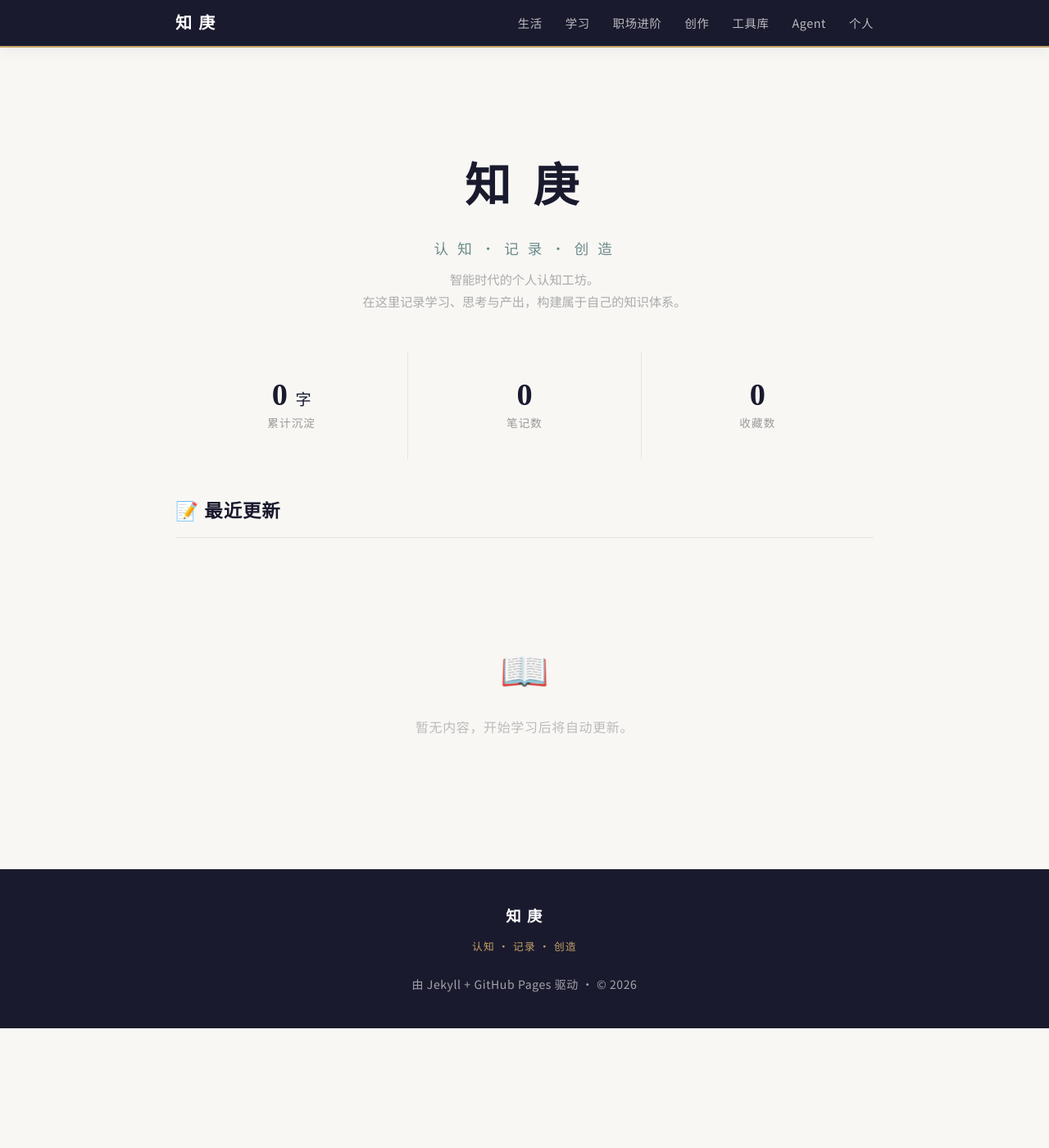
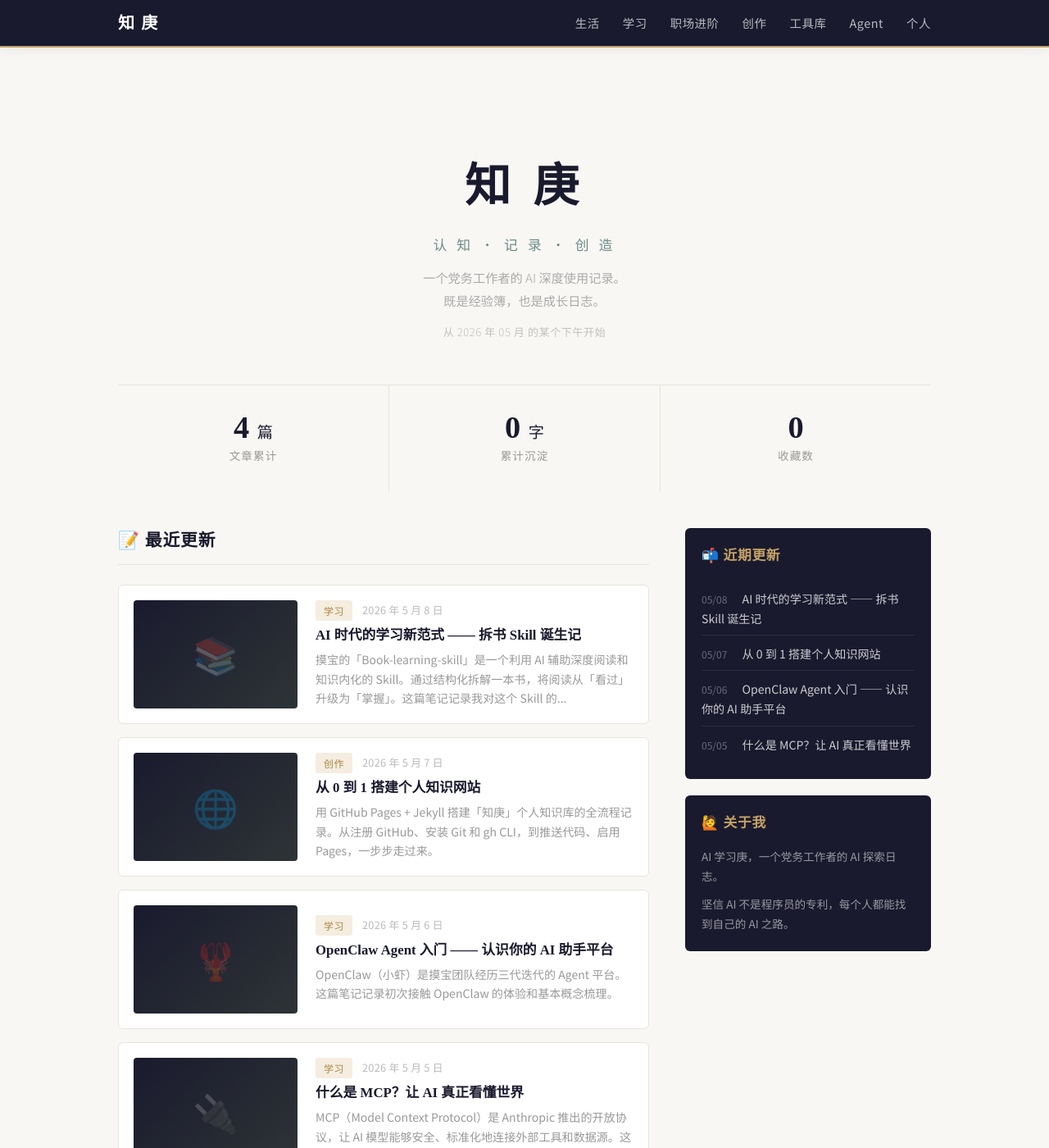
Before and after one commit to zhoug/mw-learning, a Jekyll site: the page built from index.md, in a window 1280 px wide and 1400 px high. Shown: the whole window at 82% size. Built offline with Jekyll 4.4.1, drawn with Linux system fonts in a browser that asks for light colours; some of the changed text lies outside the part shown.

Commit message:
feat: 首页改版 — 文章卡片布局 + 近期更新侧栏 + 4篇初始文章

````diff
--- /dev/null
+++ b/_posts/2026-05-05-what-is-mcp.md
@@ -0,0 +1,39 @@
+---
+layout: page
+title: "什么是 MCP？让 AI 真正看懂世界"
+date: 2026-05-05
+emoji: "🔌"
+category: 学习
+excerpt: "MCP（Model Context Protocol）是 Anthropic 推出的开放协议，让 AI 模型能够安全、标准化地连接外部工具和数据源。这篇笔记聊聊 MCP 是什么、为什么重要、以及如何开始使用。"
+---
+
+## 一句话理解 MCP
+
+**MCP = AI 的「USB-C 接口」**
+
+以前每个 AI 工具要单独对接 API —— 就像每个设备要配不同充电线。MCP 提供了一个标准协议，一次对接，所有兼容 MCP 的 AI 都能用。
+
+## 核心概念
+
+```
+┌──────────┐     MCP      ┌──────────┐
+│  AI Host │ ←──────────→ │  Server  │
+│ (Claude) │   标准协议    │ (工具/DB) │
+└──────────┘              └──────────┘
+```
+
+- **Host**: AI 应用（如 Claude Desktop）
+- **Client**: Host 内部的 MCP 客户端
+- **Server**: 暴露特定能力的服务（如文件系统、数据库、API）
+
+## 为什么重要
+
+1. **标准化** — 不用每个 AI 都重新发明轮子
+2. **安全性** — 权限在 Server 侧控制
+3. **可组合** — 不同 Server 可以组合使用
+
+## 后续学习计划
+
+- [ ] 搭建第一个 MCP Server
+- [ ] 在 OpenClaw 中使用 MCP
+- [ ] 了解社区热门 MCP Server
--- /dev/null
+++ b/_posts/2026-05-06-openclaw-intro.md
@@ -0,0 +1,38 @@
+---
+layout: page
+title: "OpenClaw Agent 入门 —— 认识你的 AI 助手平台"
+date: 2026-05-06
+emoji: "🦞"
+category: 学习
+excerpt: "OpenClaw（小虾）是摸宝团队经历三代迭代的 Agent 平台。这篇笔记记录初次接触 OpenClaw 的体验和基本概念梳理。"
+---
+
+## 平台背景
+
+摸宝团队的 Agent 平台经历了三代：
+
+| 代 | 名称 | 定位 |
+|---|------|------|
+| 1 | 小龙虾 | 探索版 |
+| 2 | 小虾 (OpenClaw) | 当前主力 |
+| 3 | 小马 (Hermes) | 高端版 |
+
+## OpenClaw 核心能力
+
+- **多 Channel 接入**: WebChat、Discord、Telegram 等
+- **Skill 系统**: 可安装技能包扩展能力
+- **Cron 定时**: 内置定时任务和提醒
+- **Memory 记忆**: 对话记忆 + 长期记忆
+- **Browser 控制**: 浏览器自动化
+
+## 我的配置
+
+- Channel: webchat
+- Model: qclaw/pool-deepseek-v4-pro
+- Agent: agent-4a7b6e77
+
+## 后续计划
+
+- [ ] 了解 Skill 开发流程
+- [ ] 配置多 Channel
+- [ ] 搭建自动化工作流
--- /dev/null
+++ b/_posts/2026-05-07-build-website.md
@@ -0,0 +1,48 @@
+---
+layout: page
+title: "从 0 到 1 搭建个人知识网站"
+date: 2026-05-07
+emoji: "🌐"
+category: 创作
+excerpt: "用 GitHub Pages + Jekyll 搭建「知庚」个人知识库的全流程记录。从注册 GitHub、安装 Git 和 gh CLI，到推送代码、启用 Pages，一步步走过来。"
+---
+
+## 为什么做网站
+
+需要一个**随时随地可访问、多 Agent 可读取**的知识沉淀空间。
+
+对比了几个方案：
+
+| 方案 | 成本 | 灵活度 | 选择 |
+|------|------|--------|------|
+| Notion | 免费 | 中 | ❌ 封闭 |
+| Obsidian Publish | $8/月 | 高 | ❌ 付费 |
+| GitHub Pages | **¥0** | 最高 | ✅ |
+
+## 技术栈
+
+```
+GitHub Pages ← Jekyll ← Markdown ← Agent 生成
+```
+
+## 搭建步骤
+
+1. **注册 GitHub** → 用户名 `zhoug`
+2. **安装 Git** → 命令行版本控制
+3. **安装 gh CLI** → GitHub 命令行工具
+4. **创建仓库** → `zhoug/mw-learning`
+5. **搭建 Jekyll** → 选择 minima 主题 + 自定义样式
+6. **启用 Pages** → Settings → Pages → master 分支
+7. **绑定域名** → `https://zhoug.github.io/mw-learning/`
+
+## 踩坑记录
+
+- `gh auth login` 多次超时 → 换 PAT token 方式
+- GitHub Pages 404 → 添加 `index.html`
+- 443 端口间歇不通 → 公司网络限制
+
+## 关键收获
+
+> 一个党务工作者，不写代码，靠 Agent 对话就搭出了网站。
+>
+> 这就是 AI 时代的可能性。
--- /dev/null
+++ b/_posts/2026-05-08-chaishu-skill.md
@@ -0,0 +1,44 @@
+---
+layout: page
+title: "AI 时代的学习新范式 —— 拆书 Skill 诞生记"
+date: 2026-05-08
+emoji: "📚"
+category: 学习
+excerpt: "摸宝的「Book-learning-skill」是一个利用 AI 辅助深度阅读和知识内化的 Skill。通过结构化拆解一本书，将阅读从「看过」升级为「掌握」。这篇笔记记录我对这个 Skill 的学习和理解。"
+---
+
+## 拆书 Skill 是什么
+
+摸宝开源的 Book-learning-skill，核心思路是：
+
+> 用 AI 帮你把一本书拆解、重组、内化，而不是简单摘要。
+
+## 四步流程
+
+```
+想法 → 测试 → 环境准备 → Codex 实现 → 迭代
+```
+
+## 我的理解
+
+这个 Skill 的精髓不在于「读得更快」，而在于：
+
+1. **结构化输出** — 不是散乱的笔记，而是分层知识
+2. **AI 作为教练** — 提问、引导，而非替代思考
+3. **知识可检索** — 存入 Obsidian，形成可查询的知识库
+
+## LLM Wiki 三层结构
+
+摸宝的知识库方法论：
+
+```
+Raw（原始） → Wiki（整理） → Schema（结构化）
+```
+
+每一层都是对上一层的精炼和抽象，最终形成「可被 AI 理解」的知识。
+
+## 后续学习
+
+- [ ] 在 GitHub 研究 Book-learning-skill 源码
+- [ ] 用拆书 Skill 拆解第一本书
+- [ ] 搭建自己的三层 Wiki 知识库
--- a/assets/css/style.css
+++ b/assets/css/style.css
@@ -59,7 +59,7 @@ h3 { font-size: 1.1em; }
 
 /* --- Wrapper --- */
 .wrapper {
-  max-width: 900px;
+  max-width: 1040px;
   margin: 0 auto;
   padding: 0 24px;
 }
@@ -93,9 +93,7 @@ h3 { font-size: 1.1em; }
   transition: color var(--transition);
 }
 
-.site-title:hover {
-  color: var(--bronze) !important;
-}
+.site-title:hover { color: var(--bronze) !important; }
 
 .site-nav {
   display: flex;
@@ -132,7 +130,7 @@ h3 { font-size: 1.1em; }
    ======================================== */
 .home-hero {
   text-align: center;
-  padding: 80px 20px 48px;
+  padding: 80px 20px 52px;
   border-bottom: 1px solid var(--border);
 }
 
@@ -142,15 +140,15 @@ h3 { font-size: 1.1em; }
   font-weight: 700;
   color: var(--ink);
   letter-spacing: 0.12em;
-  margin-bottom: 12px;
+  margin-bottom: 8px;
 }
 
 .home-hero .tagline {
-  font-size: 1.1em;
+  font-size: 1.05em;
   color: var(--slate);
   font-weight: 300;
-  letter-spacing: 0.2em;
-  margin-bottom: 8px;
+  letter-spacing: 0.25em;
+  margin-bottom: 12px;
 }
 
 .home-hero .subtitle {
@@ -162,14 +160,21 @@ h3 { font-size: 1.1em; }
   line-height: 1.8;
 }
 
+.home-hero .hero-date {
+  font-size: 0.82em;
+  color: #c0c0c0;
+  margin-top: 14px;
+  font-weight: 300;
+  letter-spacing: 0.04em;
+}
+
 /* --- Stats Dashboard --- */
 .stats-dashboard {
   display: grid;
   grid-template-columns: repeat(3, 1fr);
   gap: 1px;
   background: var(--border);
-  margin: -1px 0 0 0;
-  border-radius: 0;
+  margin: 0;
 }
 
 .stat-item {
@@ -179,9 +184,7 @@ h3 { font-size: 1.1em; }
   transition: background var(--transition);
 }
 
-.stat-item:hover {
-  background: var(--white);
-}
+.stat-item:hover { background: var(--white); }
 
 .stat-number {
   font-family: "Noto Serif SC", serif;
@@ -205,6 +208,185 @@ h3 { font-size: 1.1em; }
 }
 
 /* ========================================
+   TWO-COLUMN HOME LAYOUT
+   ======================================== */
+.home-layout {
+  display: grid;
+  grid-template-columns: 1fr 300px;
+  gap: 44px;
+  margin-top: 44px;
+  align-items: start;
+}
+
+.home-main {
+  min-width: 0;
+}
+
+/* --- Article Card --- */
+.article-card {
+  display: flex;
+  gap: 22px;
+  padding: 18px;
+  border: 1px solid var(--border);
+  border-radius: var(--radius);
+  background: var(--white);
+  margin-bottom: 16px;
+  transition: all var(--transition);
+}
+
+.article-card:hover {
+  border-color: var(--bronze);
+  box-shadow: var(--shadow-md);
+  transform: translateY(-1px);
+}
+
+.card-img {
+  width: 200px;
+  min-width: 200px;
+  height: 132px;
+  border-radius: 4px;
+  overflow: hidden;
+  flex-shrink: 0;
+}
+
+.card-img img {
+  width: 100%;
+  height: 100%;
+  object-fit: cover;
+}
+
+.card-img-placeholder {
+  width: 100%;
+  height: 100%;
+  display: flex;
+  align-items: center;
+  justify-content: center;
+  font-size: 2.8em;
+}
+
+.card-img-placeholder span {
+  opacity: 0.25;
+}
+
+.card-text {
+  flex: 1;
+  min-width: 0;
+  display: flex;
+  flex-direction: column;
+  justify-content: center;
+}
+
+.card-meta-top {
+  display: flex;
+  align-items: center;
+  gap: 12px;
+  margin-bottom: 6px;
+}
+
+.card-category {
+  display: inline-block;
+  background: var(--bronze-light);
+  color: var(--bronze-dark);
+  padding: 2px 10px;
+  border-radius: 3px;
+  font-size: 0.75em;
+  letter-spacing: 0.04em;
+}
+
+.card-date {
+  font-size: 0.8em;
+  color: #bbb;
+  letter-spacing: 0.02em;
+}
+
+.card-text h3 {
+  font-family: "Noto Serif SC", serif;
+  font-size: 1.05em;
+  font-weight: 600;
+  margin-bottom: 6px;
+  line-height: 1.45;
+}
+
+.card-text h3 a {
+  color: var(--ink);
+}
+
+.card-text h3 a:hover {
+  color: var(--bronze);
+}
+
+.card-text p {
+  color: #999;
+  font-size: 0.88em;
+  line-height: 1.65;
+  margin: 0;
+}
+
+/* --- Sidebar --- */
+.home-sidebar {
+  position: sticky;
+  top: 80px;
+}
+
+.sidebar-card {
+  background: var(--ink);
+  color: var(--white);
+  border-radius: var(--radius);
+  padding: 22px 20px;
+  margin-bottom: 20px;
+}
+
+.sidebar-card h3 {
+  color: var(--bronze);
+  font-family: "Noto Serif SC", serif;
+  font-size: 1.05em;
+  margin-bottom: 18px;
+  letter-spacing: 0.04em;
+}
+
+/* Recent updates list */
+.ru-item {
+  padding: 9px 0;
+  border-bottom: 1px solid rgba(255,255,255,0.08);
+  line-height: 1.5;
+}
+
+.ru-item:last-child {
+  border-bottom: none;
+}
+
+.ru-date {
+  display: inline-block;
+  font-size: 0.75em;
+  color: rgba(255,255,255,0.35);
+  margin-right: 10px;
+  font-variant-numeric: tabular-nums;
+  min-width: 36px;
+}
+
+.ru-item a {
+  color: rgba(255,255,255,0.78);
+  font-size: 0.88em;
+  transition: color var(--transition);
+}
+
+.ru-item a:hover {
+  color: var(--bronze);
+}
+
+/* About sidebar */
+.sidebar-about p {
+  font-size: 0.85em;
+  color: rgba(255,255,255,0.55);
+  line-height: 1.75;
+  margin-bottom: 10px;
+}
+
+.sidebar-about p:last-child {
+  margin-bottom: 0;
+}
+
+/* ========================================
    CONTENT SECTIONS
    ======================================== */
 .page-content {
@@ -213,14 +395,14 @@ h3 { font-size: 1.1em; }
 }
 
 .section-header {
-  margin-bottom: 36px;
+  margin-bottom: 24px;
 }
 
 .section-header h2 {
   font-family: "Noto Serif SC", serif;
-  font-size: 1.4em;
+  font-size: 1.3em;
   color: var(--ink);
-  padding-bottom: 16px;
+  padding-bottom: 14px;
   border-bottom: 1px solid var(--border);
   letter-spacing: 0.04em;
 }
@@ -260,13 +442,8 @@ h3 { font-size: 1.1em; }
   margin-bottom: 4px;
 }
 
-.update-content h3 a {
-  color: var(--ink);
-}
-
-.update-content h3 a:hover {
-  color: var(--bronze);
-}
+.update-content h3 a { color: var(--ink); }
+.update-content h3 a:hover { color: var(--bronze); }
 
 .update-excerpt {
   font-size: 0.9em;
@@ -313,9 +490,7 @@ h3 { font-size: 1.1em; }
   object-fit: cover;
 }
 
-.card-body {
-  padding: 20px;
-}
+.card-body { padding: 20px; }
 
 .card-body h3 {
   font-family: "Noto Serif SC", serif;
@@ -378,18 +553,14 @@ h3 { font-size: 1.1em; }
   margin-bottom: 12px;
 }
 
-.post-content p {
-  margin-bottom: 16px;
-}
+.post-content p { margin-bottom: 16px; }
 
 .post-content ul, .post-content ol {
   margin-bottom: 16px;
   padding-left: 24px;
 }
 
-.post-content li {
-  margin-bottom: 6px;
-}
+.post-content li { margin-bottom: 6px; }
 
 .post-content blockquote {
   border-left: 3px solid var(--bronze);
@@ -423,20 +594,11 @@ th {
   letter-spacing: 0.04em;
 }
 
-tr:nth-child(even) td {
-  background: rgba(255,255,255,0.5);
-}
-
-tr:hover td {
-  background: var(--bronze-light);
-}
+tr:nth-child(even) td { background: rgba(255,255,255,0.5); }
+tr:hover td { background: var(--bronze-light); }
 
 /* --- Horizontal Rule --- */
-hr {
-  border: none;
-  border-top: 1px solid var(--border);
-  margin: 48px 0;
-}
+hr { border: none; border-top: 1px solid var(--border); margin: 48px 0; }
 
 /* --- Code --- */
 code {
@@ -519,59 +681,80 @@ pre code {
 /* ========================================
    RESPONSIVE
    ======================================== */
+@media (max-width: 860px) {
+  .home-layout {
+    grid-template-columns: 1fr;
+    gap: 32px;
+  }
+
+  .home-sidebar {
+    position: static;
+    display: grid;
+    grid-template-columns: repeat(2, 1fr);
+    gap: 16px;
+  }
+
+  .sidebar-card {
+    margin-bottom: 0;
+  }
+}
+
 @media (max-width: 768px) {
+  .wrapper {
+    padding: 0 18px;
+  }
+
   .site-header .wrapper {
     flex-direction: column;
     height: auto;
-    padding: 12px 24px;
+    padding: 10px 18px;
   }
 
   .site-nav {
-    gap: 16px;
+    gap: 14px;
     flex-wrap: wrap;
     justify-content: center;
-    margin-top: 8px;
+    margin-top: 6px;
   }
 
-  .site-nav .page-link {
-    font-size: 0.8em;
+  .site-nav .page-link { font-size: 0.78em; }
+
+  .site-nav .page-link.active::after { bottom: -5px; }
+
+  .home-hero {
+    padding: 48px 20px 36px;
   }
 
-  .site-nav .page-link.active::after {
-    bottom: -5px;
+  .home-hero .brand { font-size: 2.4em; }
+
+  .article-card {
+    flex-direction: column;
   }
 
-  .home-hero {
-    padding: 48px 20px 32px;
+  .card-img {
+    width: 100%;
+    min-width: 100%;
+    height: 160px;
   }
 
-  .home-hero .brand {
-    font-size: 2.4em;
-  }
+  .stats-dashboard { grid-template-columns: repeat(3, 1fr); }
+  .stat-number { font-size: 1.6em; }
 
-  .stats-dashboard {
-    grid-template-columns: repeat(3, 1fr);
-  }
-
-  .stat-number {
-    font-size: 1.6em;
-  }
-
-  .card-grid {
+  .home-sidebar {
     grid-template-columns: 1fr;
   }
 }
 
 @media (max-width: 480px) {
-  .stats-dashboard {
-    grid-template-columns: 1fr;
-  }
+  .wrapper { padding: 0 14px; }
 
-  .home-hero .brand {
-    font-size: 2em;
-  }
+  .stats-dashboard { grid-template-columns: 1fr; }
 
-  .home-hero .tagline {
-    letter-spacing: 0.1em;
-  }
+  .home-hero .brand { font-size: 2em; }
+  .home-hero .tagline { letter-spacing: 0.12em; }
+  .home-hero .subtitle { font-size: 0.88em; }
+
+  .card-img { height: 140px; }
+
+  .card-text h3 { font-size: 0.98em; }
 }
--- a/index.md
+++ b/index.md
@@ -8,19 +8,20 @@ order: 0
   <div class="brand">知 庚</div>
   <div class="tagline">认 知 · 记 录 · 创 造</div>
   <div class="subtitle">
-    智能时代的个人认知工坊。<br>
-    在这里记录学习、思考与产出，构建属于自己的知识体系。
+    一个党务工作者的 AI 深度使用记录。<br>
+    既是经验簿，也是成长日志。
   </div>
+  <div class="hero-date">从 2026 年 05 月 的某个下午开始</div>
 </div>
 
 <div class="stats-dashboard">
   <div class="stat-item">
+    <span class="stat-number">{{ site.posts | size }} <small>篇</small></span>
+    <span class="stat-label">文章累计</span>
+  </div>
+  <div class="stat-item">
     <span class="stat-number">0 <small>字</small></span>
     <span class="stat-label">累计沉淀</span>
-  </div>
-  <div class="stat-item">
-    <span class="stat-number">0</span>
-    <span class="stat-label">笔记数</span>
   </div>
   <div class="stat-item">
     <span class="stat-number">0</span>
@@ -28,13 +29,52 @@ order: 0
   </div>
 </div>
 
-<div class="update-feed">
-  <div class="section-header">
-    <h2>📝 最近更新</h2>
+<div class="home-layout">
+  <div class="home-main">
+
+    <div class="section-header">
+      <h2>📝 最近更新</h2>
+    </div>
+
+    {% for post in site.posts limit:5 %}
+    <article class="article-card">
+      <a href="{{ post.url | relative_url }}" class="card-img">
+        {% if post.image %}
+          <img src="{{ post.image | relative_url }}" alt="{{ post.title }}" loading="lazy">
+        {% else %}
+          <div class="card-img-placeholder" style="background: linear-gradient(135deg, {{ post.color_start | default: '#1a1a2e' }}, {{ post.color_end | default: '#2d3436' }});">
+            <span>{{ post.emoji | default: "📖" }}</span>
+          </div>
+        {% endif %}
+      </a>
+      <div class="card-text">
+        <div class="card-meta-top">
+          <span class="card-category">{{ post.category }}</span>
+          <span class="card-date">{{ post.date | date: "%Y 年 %-m 月 %-d 日" }}</span>
+        </div>
+        <h3><a href="{{ post.url | relative_url }}">{{ post.title }}</a></h3>
+        <p>{{ post.excerpt | strip_html | truncate: 100 }}</p>
+      </div>
+    </article>
+    {% endfor %}
+
   </div>
 
-  <div class="empty-state">
-    <span class="empty-icon">📖</span>
-    <p>暂无内容，开始学习后将自动更新。</p>
-  </div>
+  <aside class="home-sidebar">
+    <div class="sidebar-card">
+      <h3>📬 近期更新</h3>
+      {% for post in site.posts limit:8 %}
+      <div class="ru-item">
+        <span class="ru-date">{{ post.date | date: "%m/%d" }}</span>
+        <a href="{{ post.url | relative_url }}">{{ post.title }}</a>
+      </div>
+      {% endfor %}
+    </div>
+
+    <div class="sidebar-card sidebar-about">
+      <h3>🙋 关于我</h3>
+      <p>AI 学习庚，一个党务工作者的 AI 探索日志。</p>
+      <p>坚信 AI 不是程序员的专利，每个人都能找到自己的 AI 之路。</p>
+    </div>
+  </aside>
 </div>
````
